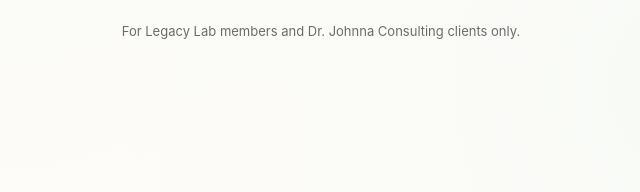
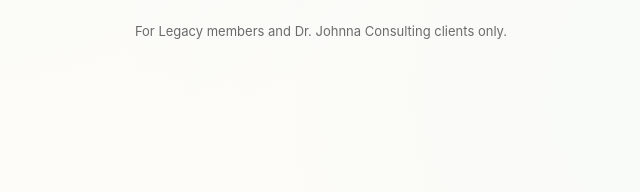
Before and after one commit to dr-johnna/goldoffer, a website: page public/index.html in a window 1280 px wide. Shown: the part 551-743 px from the top of the page, 319-959 px from the left. Drawn offline with nearby package versions, Linux system fonts and the light colour scheme; a web font is replaced by a local one.

Commit message:
Fix: enforce access code server-side; update gate footer text

```diff
--- a/public/index.html
+++ b/public/index.html
@@ -27,7 +27,7 @@
         <button type="submit" class="gate-button">Enter</button>
       </form>
       <p id="gate-error" class="gate-error" hidden>That code did not match. Please try again.</p>
-      <p class="gate-footer">For Legacy Lab members and Dr. Johnna Consulting clients only.</p>
+      <p class="gate-footer">For Legacy members and Dr. Johnna Consulting clients only.</p>
     </div>
   </div>
 
```
